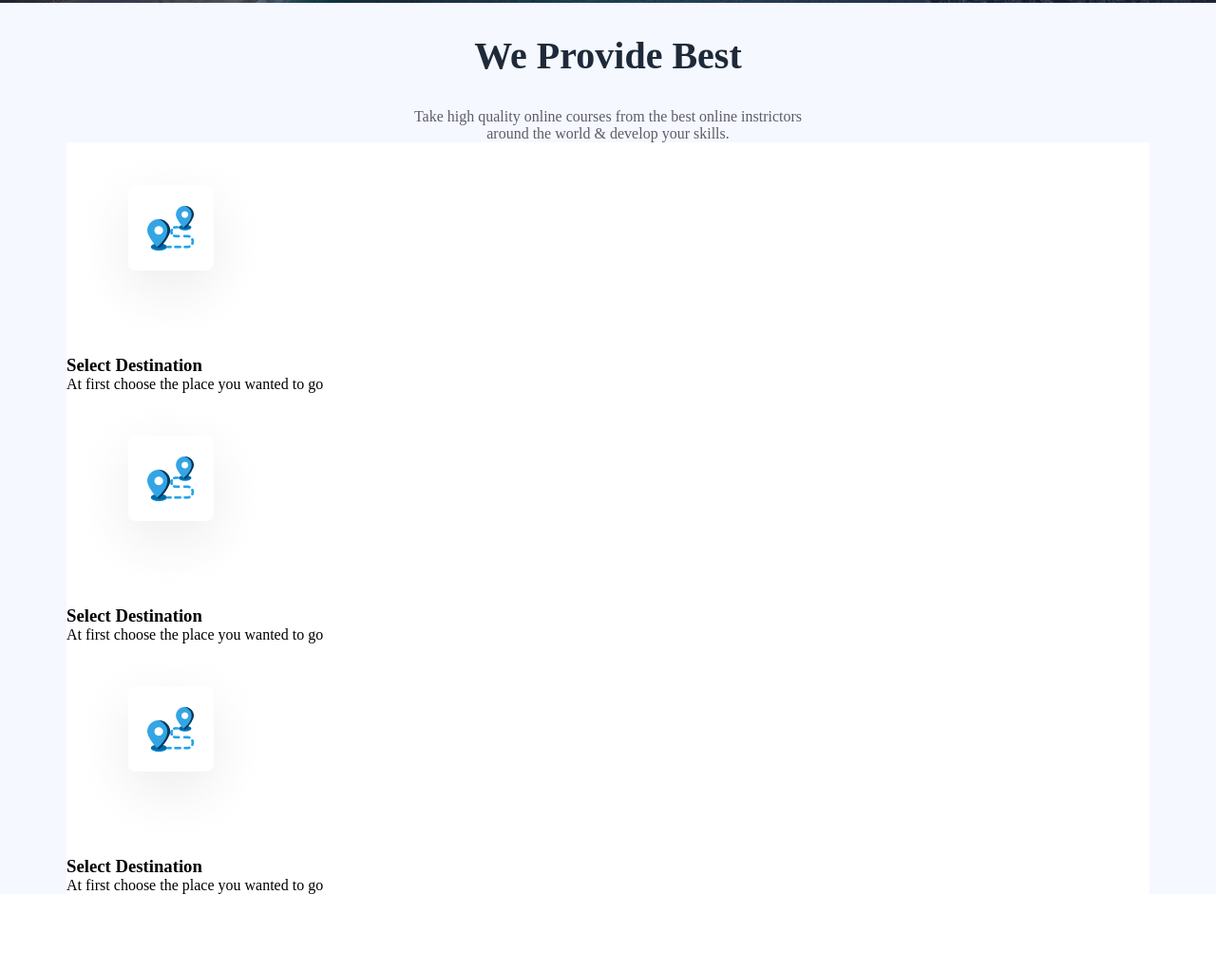
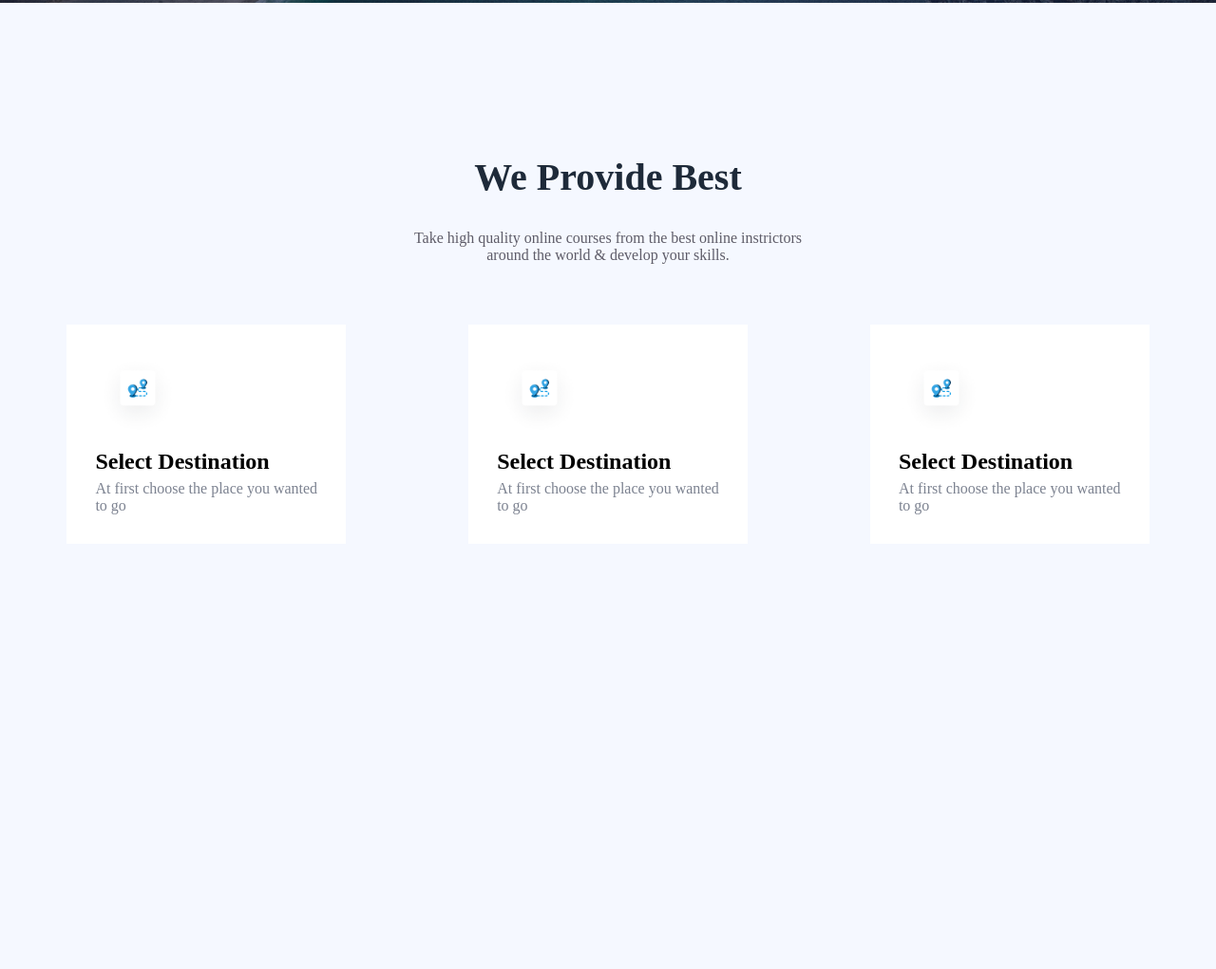
Before and after one commit to naimur202164-rony/Dream-Landing-Page, a plain HTML site: page index.html in a window 1280 px wide. Shown: the part 797-1818 px from the top of the page at 95% size. Before the commit the page ends 1739 px from the top, so only its background shows below. Drawn offline with Linux system fonts and the light colour scheme.

Commit message:
working on feature section

```diff
--- a/index.html
+++ b/index.html
@@ -80,22 +80,36 @@
           <div class="trip-card">
             <img src="./assets/location.png" />
             <h3>Select Destination</h3>
-            <p>At first choose the place you wanted to go</p>
+            <p>
+              At first choose the place you wanted<br />
+              to go
+            </p>
           </div>
           <div class="trip-card">
             <img src="./assets/location.png" />
             <h3>Select Destination</h3>
-            <p>At first choose the place you wanted to go</p>
+            <p>
+              At first choose the place you wanted<br />
+              to go
+            </p>
           </div>
           <div class="trip-card">
             <img src="./assets/location.png" />
             <h3>Select Destination</h3>
-            <p>At first choose the place you wanted to go</p>
+            <p>
+              At first choose the place you wanted <br />
+              to go
+            </p>
           </div>
         </div>
       </div>
     </div>
 
+    <!-- Featured Tour Places -->
+    <div class="provider">
+      <div class="container"></div>
+    </div>
+
     <script src="./script.js"></script>
   </body>
 </html>
--- a/style.css
+++ b/style.css
@@ -128,6 +128,7 @@ nav .btn {
 /* Provide-section */
 .provider {
   background: var(--body-background-color);
+  padding: 8rem 0rem;
 }
 .provid-section h2 {
   padding: 2rem 0rem;
@@ -143,6 +144,29 @@ nav .btn {
 
 /* provid card section */
 
+.trip-cards {
+  display: flex;
+  justify-content: space-between;
+  align-items: center;
+  padding: 4rem 0rem;
+}
+
 .trip-cards .trip-card {
+  padding: 1.9rem;
   background: var(--white-color);
 }
+
+.trip-cards .trip-card img {
+  height: 90px;
+  width: 90px;
+}
+
+.trip-cards .trip-card h3 {
+  font-size: 24px;
+  padding: 0.4rem 0rem;
+}
+
+.trip-cards .trip-card p {
+  font-size: 1rem;
+  color: var(--gray-color);
+}
```
